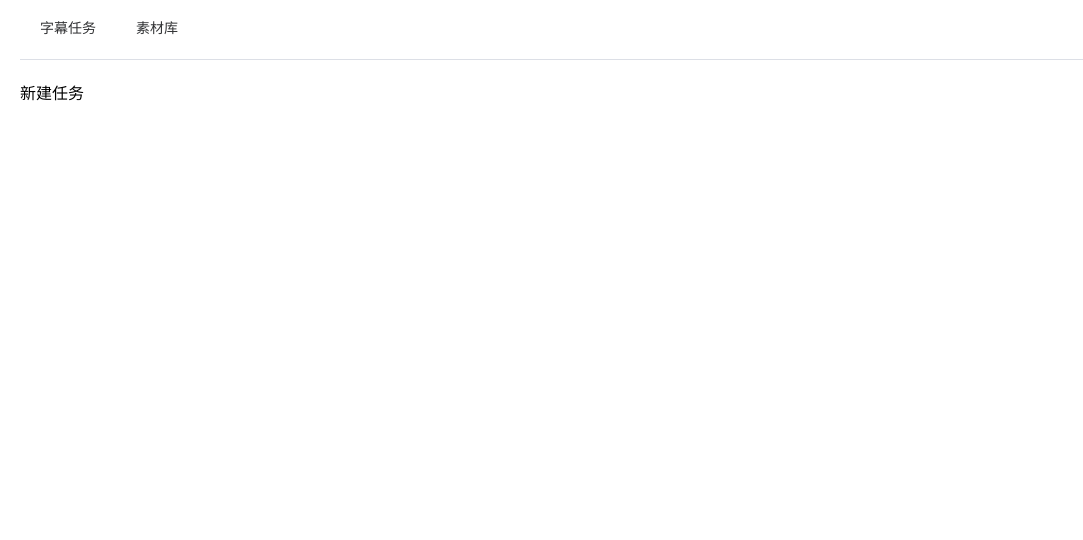
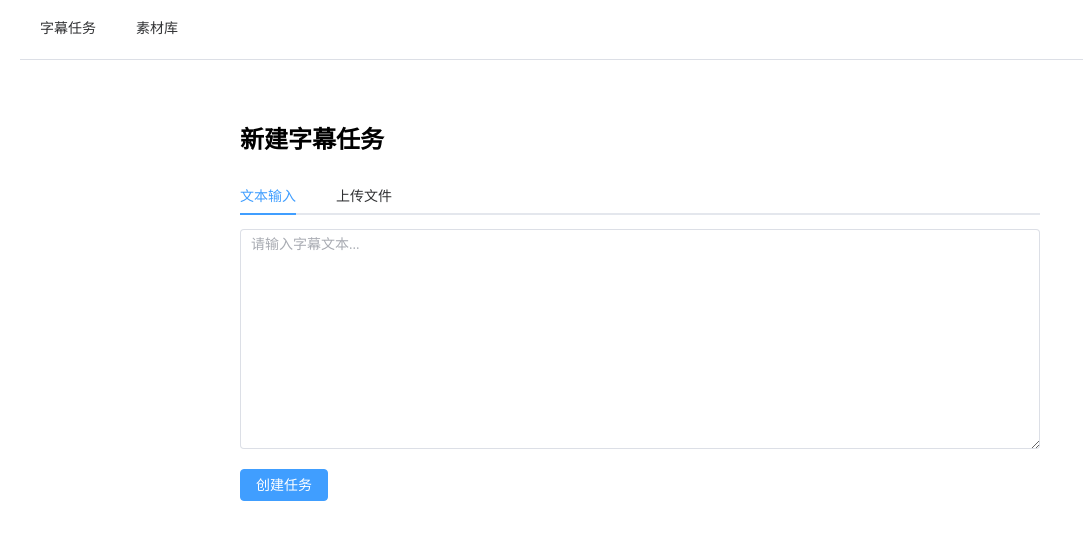
Before and after one commit to STUDENTTIANTIAN/jobprovide, a Vue app in the folder frontend/: page /tasks/new in a window 1280 px wide. Shown: the top 540 px of the page, without its empty margins (0-1083 px from the left). Built offline with nearby package versions, Linux system fonts and the light colour scheme.

Commit message:
feat: add task list and create task pages

```diff
--- a/frontend/src/main.ts
+++ b/frontend/src/main.ts
@@ -1,10 +1,14 @@
 import { createApp } from 'vue'
 import ElementPlus from 'element-plus'
 import 'element-plus/dist/index.css'
+import * as ElementPlusIconsVue from '@element-plus/icons-vue'
 import App from './App.vue'
 import router from './router'
 
 const app = createApp(App)
+for (const [key, component] of Object.entries(ElementPlusIconsVue)) {
+  app.component(key, component)
+}
 app.use(ElementPlus)
 app.use(router)
 app.mount('#app')
--- a/frontend/src/views/TaskList.vue
+++ b/frontend/src/views/TaskList.vue
@@ -1,3 +1,84 @@
 <template>
-  <div>任务列表</div>
+  <div class="task-list">
+    <el-button type="primary" @click="$router.push('/tasks/new')">
+      新建任务
+    </el-button>
+
+    <el-table :data="tasks" style="width: 100%; margin-top: 20px;">
+      <el-table-column prop="id" label="任务ID" width="120" />
+      <el-table-column prop="type" label="类型" width="100">
+        <template #default="{ row }">
+          <el-tag>{{ row.type }}</el-tag>
+        </template>
+      </el-table-column>
+      <el-table-column prop="status" label="状态" width="120">
+        <template #default="{ row }">
+          <el-tag :type="getStatusType(row.status)">{{ row.status }}</el-tag>
+        </template>
+      </el-table-column>
+      <el-table-column prop="created_at" label="创建时间" />
+      <el-table-column label="操作" width="200">
+        <template #default="{ row }">
+          <el-button size="small" @click="viewTask(row.id)">查看</el-button>
+          <el-button size="small" type="warning" @click="retryTask(row.id)">
+            重试
+          </el-button>
+        </template>
+      </el-table-column>
+    </el-table>
+  </div>
 </template>
+
+<script setup lang="ts">
+import { ref, onMounted } from 'vue'
+import { useRouter } from 'vue-router'
+import { ElMessage } from 'element-plus'
+import { taskApi } from '../api'
+import type { Task } from '../types'
+
+const router = useRouter()
+const tasks = ref<Task[]>([])
+
+const getStatusType = (status: string) => {
+  const map: Record<string, string> = {
+    pending: 'info',
+    processing: 'warning',
+    completed: 'success',
+    failed: 'danger'
+  }
+  return map[status] || 'info'
+}
+
+const loadTasks = async () => {
+  try {
+    // TODO: 实现任务列表API
+    tasks.value = []
+  } catch (error) {
+    ElMessage.error('加载任务列表失败')
+  }
+}
+
+const viewTask = (id: string) => {
+  router.push(`/tasks/${id}`)
+}
+
+const retryTask = async (id: string) => {
+  try {
+    await taskApi.retry(id)
+    ElMessage.success('任务已重新提交')
+    loadTasks()
+  } catch (error) {
+    ElMessage.error('重试失败')
+  }
+}
+
+onMounted(() => {
+  loadTasks()
+})
+</script>
+
+<style scoped>
+.task-list {
+  padding: 20px;
+}
+</style>
--- a/frontend/src/views/TaskNew.vue
+++ b/frontend/src/views/TaskNew.vue
@@ -1,3 +1,114 @@
 <template>
-  <div>新建任务</div>
+  <div class="task-new">
+    <h2>新建字幕任务</h2>
+
+    <el-tabs v-model="activeTab">
+      <el-tab-pane label="文本输入" name="text">
+        <el-input
+          v-model="textContent"
+          type="textarea"
+          :rows="10"
+          placeholder="请输入字幕文本..."
+        />
+        <el-button
+          type="primary"
+          @click="createTextTask"
+          :loading="loading"
+          style="margin-top: 20px;"
+        >
+          创建任务
+        </el-button>
+      </el-tab-pane>
+
+      <el-tab-pane label="上传文件" name="file">
+        <el-upload
+          class="upload-demo"
+          drag
+          :auto-upload="false"
+          :on-change="handleFileChange"
+          accept=".mp4,.avi,.mov,.mp3,.wav"
+        >
+          <el-icon class="el-icon--upload"><upload-filled /></el-icon>
+          <div class="el-upload__text">
+            拖拽文件到此处，或<em>点击上传</em>
+          </div>
+          <template #tip>
+            <div class="el-upload__tip">
+              支持 mp4, avi, mov, mp3, wav 格式
+            </div>
+          </template>
+        </el-upload>
+        <el-button
+          type="primary"
+          @click="uploadFile"
+          :loading="loading"
+          :disabled="!selectedFile"
+          style="margin-top: 20px;"
+        >
+          上传并创建任务
+        </el-button>
+      </el-tab-pane>
+    </el-tabs>
+  </div>
 </template>
+
+<script setup lang="ts">
+import { ref } from 'vue'
+import { useRouter } from 'vue-router'
+import { ElMessage } from 'element-plus'
+import { taskApi, transcribeApi } from '../api'
+
+const router = useRouter()
+const activeTab = ref('text')
+const textContent = ref('')
+const selectedFile = ref<File | null>(null)
+const loading = ref(false)
+
+const createTextTask = async () => {
+  if (!textContent.value.trim()) {
+    ElMessage.warning('请输入字幕文本')
+    return
+  }
+
+  loading.value = true
+  try {
+    const { data } = await taskApi.create({
+      type: 'text',
+      content: textContent.value
+    })
+    ElMessage.success('任务创建成功')
+    router.push(`/tasks/${data.id}`)
+  } catch (error) {
+    ElMessage.error('创建失败')
+  } finally {
+    loading.value = false
+  }
+}
+
+const handleFileChange = (file: { raw: File }) => {
+  selectedFile.value = file.raw
+}
+
+const uploadFile = async () => {
+  if (!selectedFile.value) return
+
+  loading.value = true
+  try {
+    const { data } = await transcribeApi.create(selectedFile.value)
+    ElMessage.success('文件上传成功，正在识别...')
+    router.push(`/tasks/${data.task_id}`)
+  } catch (error) {
+    ElMessage.error('上传失败')
+  } finally {
+    loading.value = false
+  }
+}
+</script>
+
+<style scoped>
+.task-new {
+  padding: 20px;
+  max-width: 800px;
+  margin: 0 auto;
+}
+</style>
```
